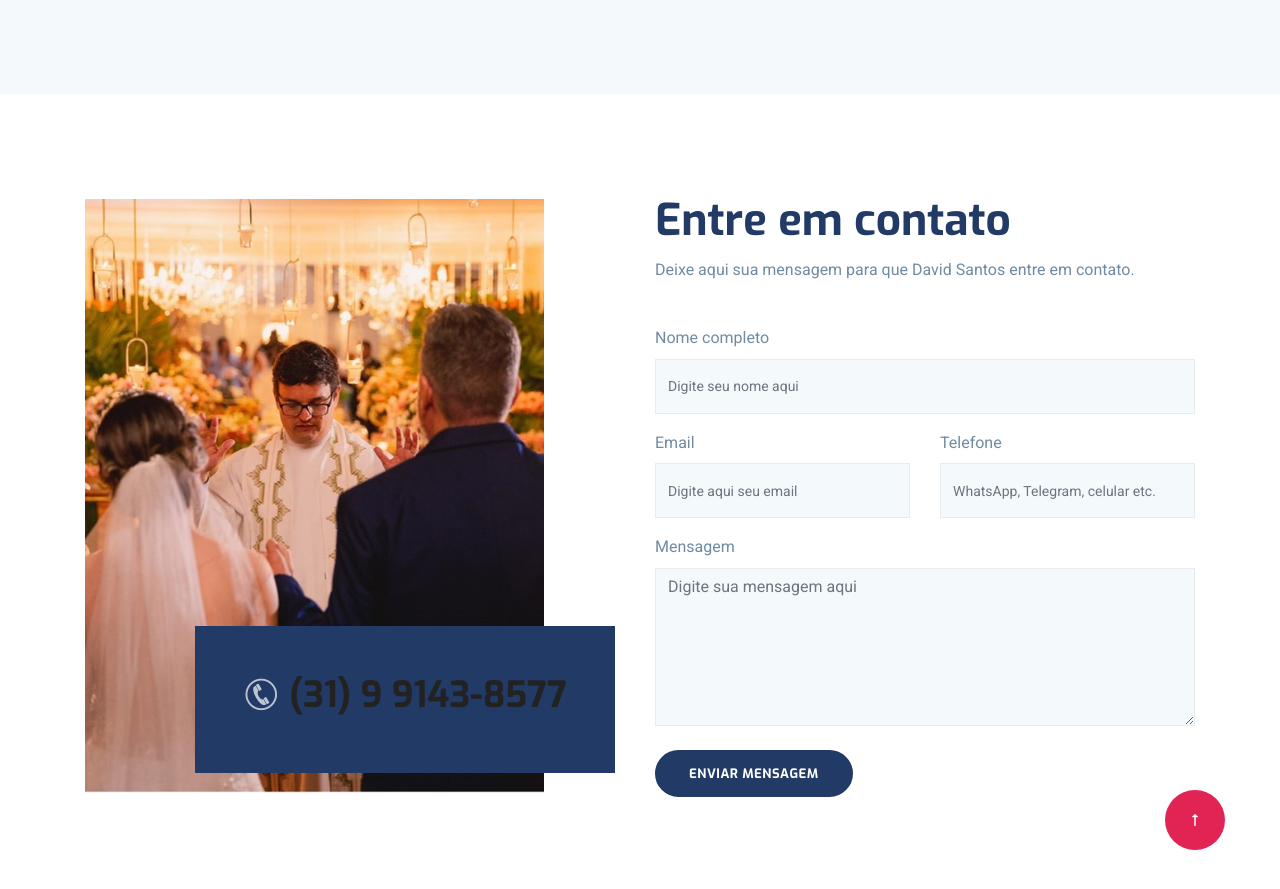
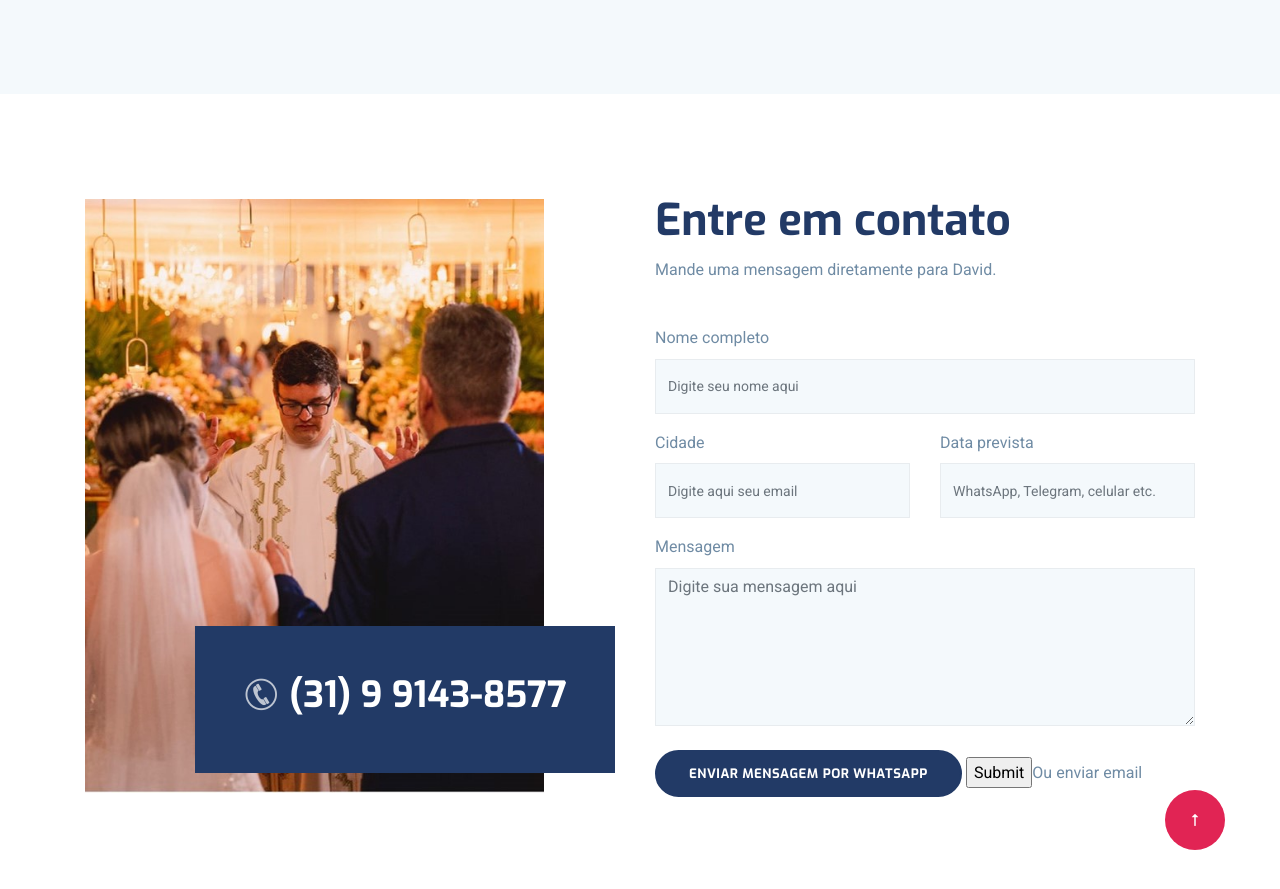
Before and after one commit to marcosvst/david-santos-celebrante-website, a Jekyll site: the page built from index.html, in a window 1280 px wide and 900 px high, scrolled down 3804 px. Shown: the top 889 px of the window. Built offline with Jekyll 4.4.1, drawn with Linux system fonts in a browser that asks for light colours.

Commit message:
ref: add wpp number to contact

```diff
--- a/_includes/contact.html
+++ b/_includes/contact.html
@@ -5,14 +5,14 @@
 				<div class="appoinment-content">
 					<img src="images/ceremonies/ceremony-04.jpg" alt="" class="img-fluid">
 					<div class="emergency">
-						<h2 class="text-md"><a href="https://wa.me/{{ site.data.info.whatsapp }}" style="text-decoration: none;"><i class="icofont-phone-circle text-md"></i>{{ site.data.info.phone }}</a></h2>
+						<h2 class="text-md"><a href="https://wa.me/{{ site.data.info.whatsapp }}" class="text-white"><i class="icofont-phone-circle text-md"></i>{{ site.data.info.phone }}</a></h2>
 					</div>
 				</div>
 			</div>
 			<div class="col-lg-6 col-md-10 ">
 				<div class="appoinment-wrap mt-5 mt-lg-0">
 					<h2 class="mb-2 title-color">Entre em contato</h2>
-					<p class="mb-4">Deixe aqui sua mensagem para que David Santos entre em contato.</p>
+					<p class="mb-4">Mande uma mensagem diretamente para David.</p>
 					<form id="#" class="appoinment-form" action="https://formspree.io/f/xbjqbpbd" method="POST">
 						<div class="row">
 							<div class="col-lg-12">
@@ -23,13 +23,13 @@
 							</div>
 							<div class="col-lg-6">
 								<div class="form-group">
-									<label for="name">Email</label>
+									<label for="name">Cidade</label>
 									<input name="date" id="_replyto" type="text" class="form-control" placeholder="Digite aqui seu email" required>
 								</div>
 							</div>
 							<div class="col-lg-6">
 								<div class="form-group">
-									<label for="name">Telefone</label>
+									<label for="name">Data prevista</label>
 									<input name="telephone" id="date" type="text" class="form-control" placeholder="WhatsApp, Telegram, celular etc.">
 								</div>
 							</div>
@@ -39,7 +39,8 @@
 							<textarea name="message" id="message" class="form-control" rows="6" placeholder="Digite sua mensagem aqui" required></textarea>
 						</div>
 
-						<input type="submit" class="btn btn-main btn-round-full" href="" value="Enviar mensagem">
+						<input type="button" class="btn btn-main btn-round-full" href="https://wa.me/{{ site.data.info.whatsapp }}" value="Enviar mensagem por WhatsApp">
+						<input type="submit">Ou enviar email</>
 					</form>
 				</div>
 			</div>
```
